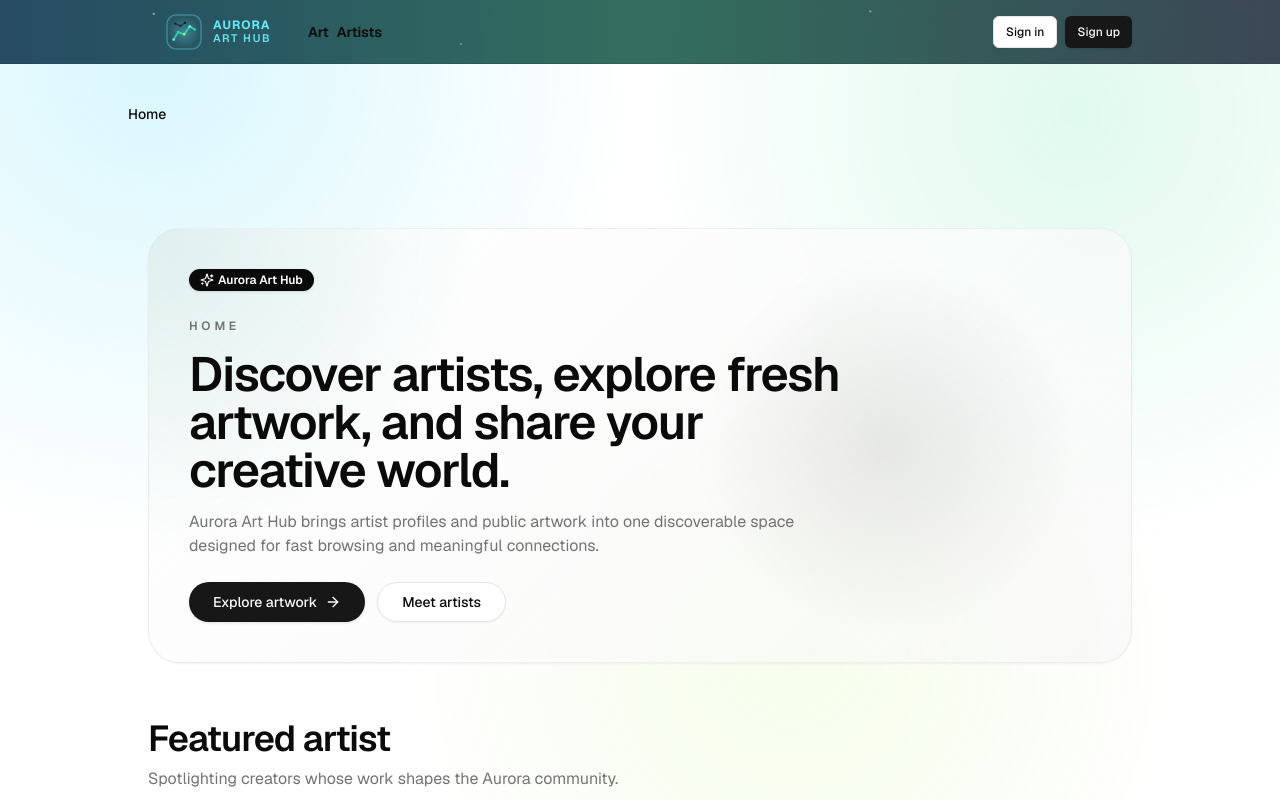
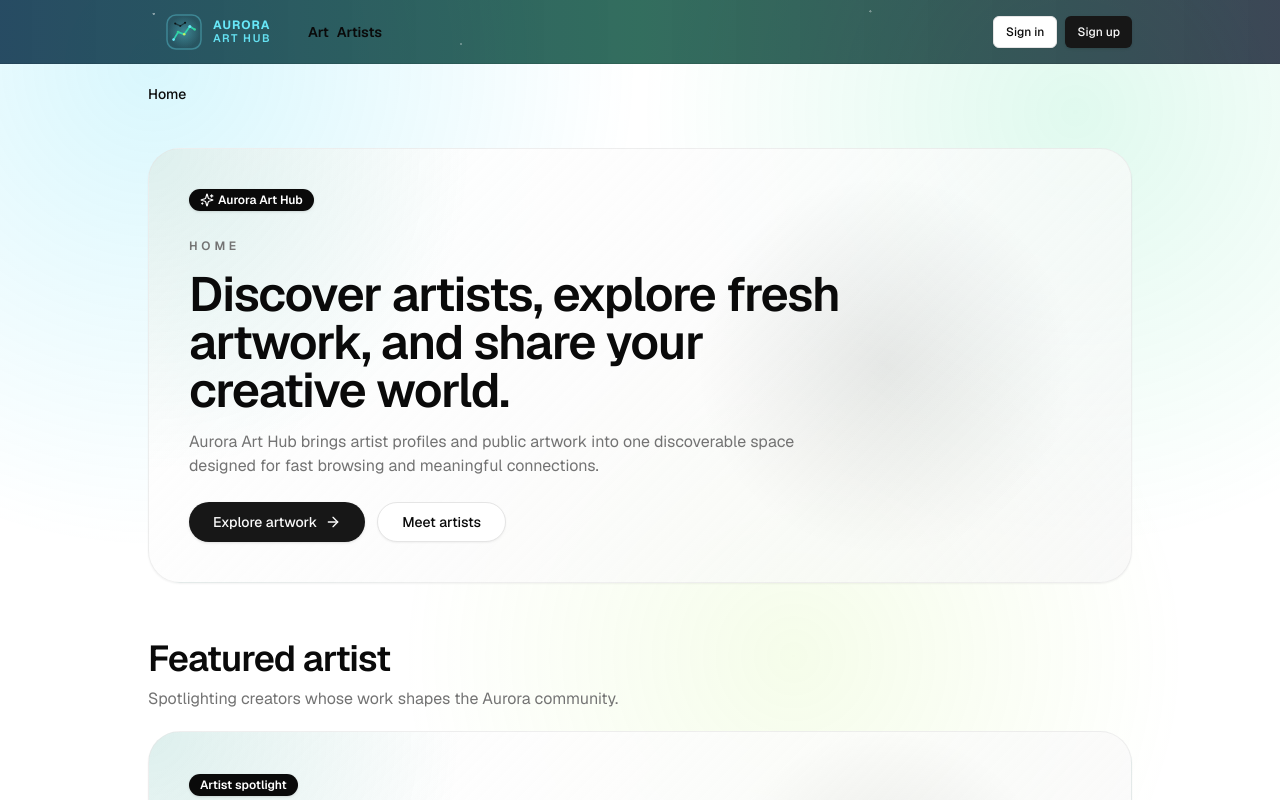
Before and after one commit to marcelmunevar/aurora-art-hub, a Next.js app: page / in a window 1280 px wide. Shown: the top 800 px of the page. Built offline with nearby package versions, Linux system fonts and the light colour scheme; no server answers; the database is empty.

Commit message:
fix(layout): adjust layout spacing for improved alignment

```diff
--- a/app/layout.tsx
+++ b/app/layout.tsx
@@ -199,7 +199,7 @@ export default function RootLayout({
           disableTransitionOnChange
         >
           <main className="min-h-screen flex flex-col items-center">
-            <div className="flex-1 w-full flex flex-col gap-10 items-center">
+            <div className="flex-1 w-full flex flex-col items-center">
               <nav className="relative w-full flex justify-center border-b border-b-foreground/10 h-16 overflow-hidden bg-[radial-gradient(circle_at_12%_22%,rgba(255,255,255,0.45)_1px,transparent_1.3px),radial-gradient(circle_at_36%_70%,rgba(255,255,255,0.28)_1px,transparent_1.2px),radial-gradient(circle_at_68%_18%,rgba(255,255,255,0.35)_1px,transparent_1.3px),radial-gradient(circle_at_87%_58%,rgba(255,255,255,0.3)_1px,transparent_1.2px),linear-gradient(90deg,rgba(8,47,73,0.86),rgba(6,78,59,0.82),rgba(30,41,59,0.86))]">
                 <div className="w-full max-w-5xl flex justify-between items-center p-3 px-5 text-sm">
                   <div className="flex gap-5 items-center font-semibold">
@@ -263,7 +263,7 @@ export default function RootLayout({
                 </div>
               </nav>
               <div className="w-full flex justify-center h-16">
-                <div className="w-full max-w-5xl ">
+                <div className="w-full max-w-5xl p-5">
                   <Suspense>
                     <Breadcrumbs className="mb-4" />
                   </Suspense>
```
